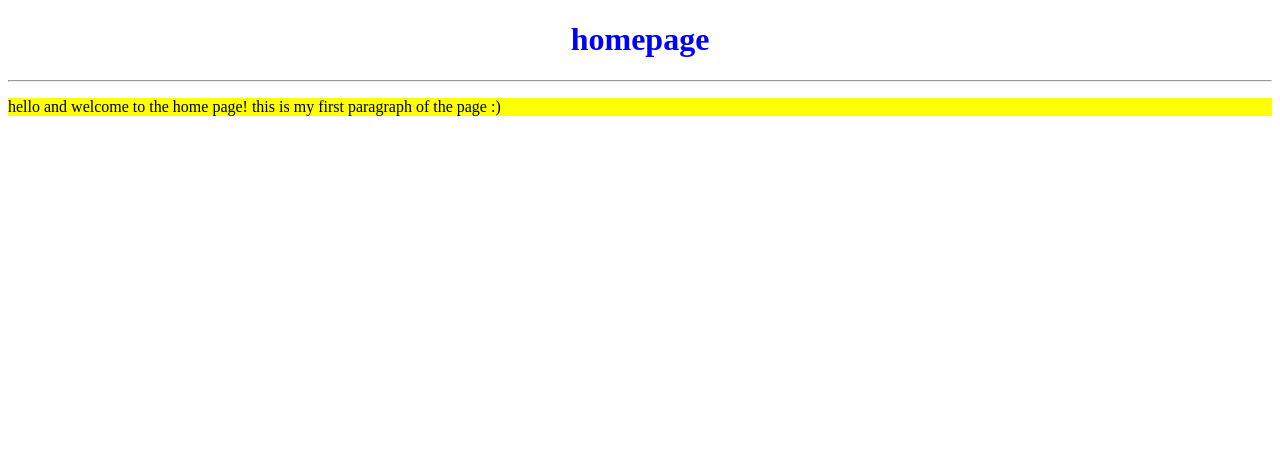
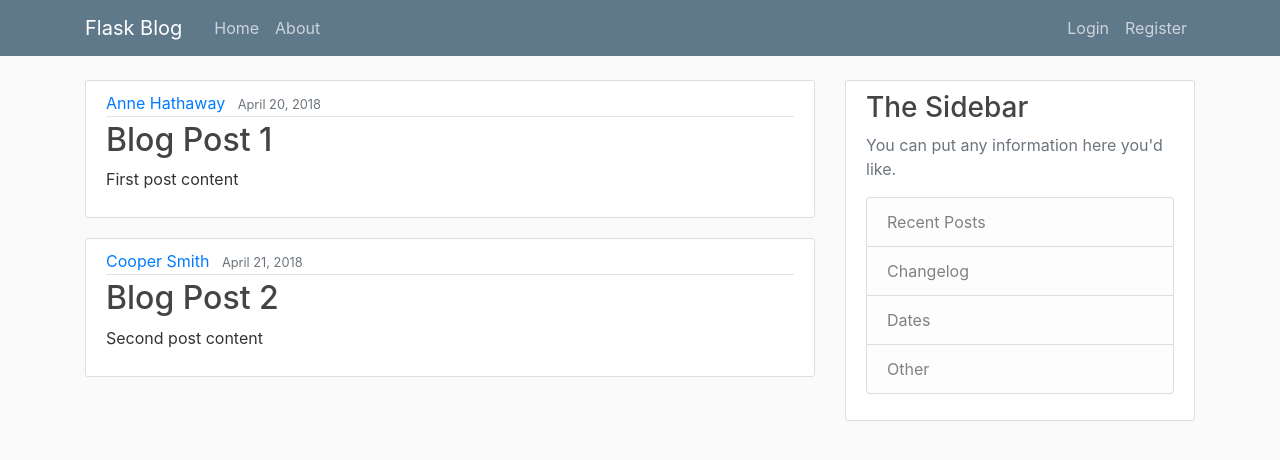
Before and after one commit to jj12321/websiter, a Flask app: page / in a window 1280 px wide. Shown: the top 460 px of the page. Run offline with Flask 2, Linux system fonts and the light colour scheme; some libraries are stand-ins or nearby versions.

Commit message:
added forms for register and login

```diff
--- a/app.py
+++ b/app.py
@@ -1,15 +1,49 @@
-from flask import Flask, render_template
-
+from flask import Flask, render_template, url_for, flash, redirect
+from forms import RegistrationForm, LogInForm
 
 app = Flask(__name__)
+posts = [
+    {
+        'author': 'Anne Hathaway',
+        'title': 'Blog Post 1',
+        'content': 'First post content',
+        'date_posted': 'April 20, 2018'
+    },
+    {
+        'author': 'Cooper Smith',
+        'title': 'Blog Post 2',
+        'content': 'Second post content',
+        'date_posted': 'April 21, 2018'
+    }
+]
+
+app.config['SECRET_KEY'] = "1f1b7ab499afc8179f8d9a908f5ccc82"
 
 @app.route("/")
 def home():
-    return render_template("home.html")
+    return render_template("home.html", posts = posts, title = "yay a home title")
 
 @app.route("/about")
 def about():
-    return "<h2>about page</h2>"
+    return render_template("about.html", title = "the brand new title :D")
+
+@app.route("/register", methods = ['GET', 'POST'])
+def register():
+    form = RegistrationForm()
+    if form.validate_on_submit():
+        flash(f'Account Created for {form.username.data}')
+        return redirect(url_for('home'))
+    return render_template("register.html", title = "Sign Up", form = form)
+
+@app.route("/login")
+def login():
+    form = LogInForm()
+    if form.validate_on_submit():
+        if form.email.data == "admin@blog.com" and form.password.data == "Password":
+            flash("You have been logged in", "Success!")
+            return redirect(url_for('home'))
+    return render_template("login.html", title = "Log In")
+
 
 if __name__ == "__main__":
     app.run(debug = True)
--- /dev/null
+++ b/static/main.css
@@ -0,0 +1,80 @@
+body {
+  background: #fafafa;
+  color: #333333;
+  margin-top: 5rem;
+}
+
+h1, h2, h3, h4, h5, h6 {
+  color: #444444;
+}
+
+.bg-steel {
+  background-color: #5f788a;
+}
+
+.site-header .navbar-nav .nav-link {
+  color: #cbd5db;
+}
+
+.site-header .navbar-nav .nav-link:hover {
+  color: #ffffff;
+}
+
+.site-header .navbar-nav .nav-link.active {
+  font-weight: 500;
+}
+
+.content-section {
+  background: #ffffff;
+  padding: 10px 20px;
+  border: 1px solid #dddddd;
+  border-radius: 3px;
+  margin-bottom: 20px;
+}
+
+.article-title {
+  color: #444444;
+}
+
+a.article-title:hover {
+  color: #428bca;
+  text-decoration: none;
+}
+
+.article-content {
+  white-space: pre-line;
+}
+
+.article-img {
+  height: 65px;
+  width: 65px;
+  margin-right: 16px;
+}
+
+.article-metadata {
+  padding-bottom: 1px;
+  margin-bottom: 4px;
+  border-bottom: 1px solid #e3e3e3
+}
+
+.article-metadata a:hover {
+  color: #333;
+  text-decoration: none;
+}
+
+.article-svg {
+  width: 25px;
+  height: 25px;
+  vertical-align: middle;
+}
+
+.account-img {
+  height: 125px;
+  width: 125px;
+  margin-right: 20px;
+  margin-bottom: 16px;
+}
+
+.account-heading {
+  font-size: 2.5rem;
+}
--- /dev/null
+++ b/templates/about.html
@@ -0,0 +1,4 @@
+{% extends "layout.html" %}
+{% block content %}
+  <h1>About</h1>
+{% endblock %}
--- a/templates/home.html
+++ b/templates/home.html
@@ -1,22 +1,15 @@
-<!DOCTYPE html>
-<html lang="en" dir="ltr">
-  <head>
-    <meta charset="utf-8">
-    <title>home</title>
-    <style media="screen">
-      h1 {
-        text-align: center;
-        color: blue;
-      }
-
-      p {
-        background-color: yellow;
-      }
-    </style>
-  </head>
-  <body>
-    <h1>homepage</h1>
-    <hr>
-    <p>hello and welcome to the home page! this is my first paragraph of the page :)</p>
-  </body>
-</html>
+{% extends "layout.html" %}
+{% block content %}
+  {% for post in posts %}
+    <article class="media content-section">
+      <div class="media-body">
+        <div class="article-metadata">
+          <a class="mr-2" href="#">{{ post.author }}</a>
+          <small class="text-muted">{{ post.date_posted }}</small>
+        </div>
+        <h2><a class="article-title" href="#">{{ post.title }}</a></h2>
+        <p class="article-content">{{ post.content }}</p>
+      </div>
+    </article>
+  {% endfor %}
+{% endblock %}
--- /dev/null
+++ b/templates/layout.html
@@ -0,0 +1,69 @@
+<!DOCTYPE html>
+<html lang="en" dir="ltr">
+  <head>
+    <meta charset="utf-8">
+    {% if title %}
+      <title>{{title}}</title>
+    {% else %}
+      <title>Flask Blog</title>
+    {% endif %}
+    <link rel="stylesheet" href="https://stackpath.bootstrapcdn.com/bootstrap/4.5.0/css/bootstrap.min.css" integrity="sha384-9aIt2nRpC12Uk9gS9baDl411NQApFmC26EwAOH8WgZl5MYYxFfc+NcPb1dKGj7Sk" crossorigin="anonymous">
+    <link rel="stylesheet" href="{{url_for('static', filename='main.css')}}">
+  </head>
+  <body>
+    <header class="site-header">
+      <nav class="navbar navbar-expand-md navbar-dark bg-steel fixed-top">
+        <div class="container">
+          <a class="navbar-brand mr-4" href="/">Flask Blog</a>
+          <button class="navbar-toggler" type="button" data-toggle="collapse" data-target="#navbarToggle" aria-controls="navbarToggle" aria-expanded="false" aria-label="Toggle navigation">
+            <span class="navbar-toggler-icon"></span>
+          </button>
+          <div class="collapse navbar-collapse" id="navbarToggle">
+            <div class="navbar-nav mr-auto">
+              <a class="nav-item nav-link" href="/">Home</a>
+              <a class="nav-item nav-link" href="/about">About</a>
+            </div>
+            <!-- Navbar Right Side -->
+              <div class="navbar-nav">
+              <a class="nav-item nav-link" href="/login">Login</a>
+              <a class="nav-item nav-link" href="/register">Register</a>
+            </div>
+          </div>
+        </div>
+      </nav>
+    </header>
+    <main role="main" class="container">
+      <div class="row">
+        <div class="col-md-8">
+          {% with messages=get_flashed_messages(with_categories=true) %}
+            {% if messages %}
+              {% for category,message in messages %}
+                <div class="alert alert-{{category}}">
+                  {{message}}
+                </div>
+              {% endfor %}
+            {% endif %}
+          {% endwith %}
+          {% block content %}{% endblock %}
+        </div>
+        <div class="col-md-4">
+          <div class="content-section">
+            <h3>The Sidebar</h3>
+            <p class='text-muted'>You can put any information here you'd like.
+              <ul class="list-group">
+                <li class="list-group-item list-group-item-light">Recent Posts</li>
+                <li class="list-group-item list-group-item-light">Changelog</li>
+                <li class="list-group-item list-group-item-light">Dates</li>
+                <li class="list-group-item list-group-item-light">Other</li>
+              </ul>
+            </p>
+          </div>
+        </div>
+      </div>
+    </main>
+
+    <script src="https://code.jquery.com/jquery-3.5.1.slim.min.js" integrity="sha384-DfXdz2htPH0lsSSs5nCTpuj/zy4C+OGpamoFVy38MVBnE+IbbVYUew+OrCXaRkfj" crossorigin="anonymous"></script>
+    <script src="https://cdn.jsdelivr.net/npm/popper.js@1.16.0/dist/umd/popper.min.js" integrity="sha384-Q6E9RHvbIyZFJoft+2mJbHaEWldlvI9IOYy5n3zV9zzTtmI3UksdQRVvoxMfooAo" crossorigin="anonymous"></script>
+    <script src="https://stackpath.bootstrapcdn.com/bootstrap/4.5.0/js/bootstrap.min.js" integrity="sha384-OgVRvuATP1z7JjHLkuOU7Xw704+h835Lr+6QL9UvYjZE3Ipu6Tp75j7Bh/kR0JKI" crossorigin="anonymous"></script>
+  </body>
+</html>
```
Also changed, not shown: forms.py (added, +17 -0 lines), templates/login.html (added, +43 -0 lines), templates/register.html (added, +69 -0 lines).
